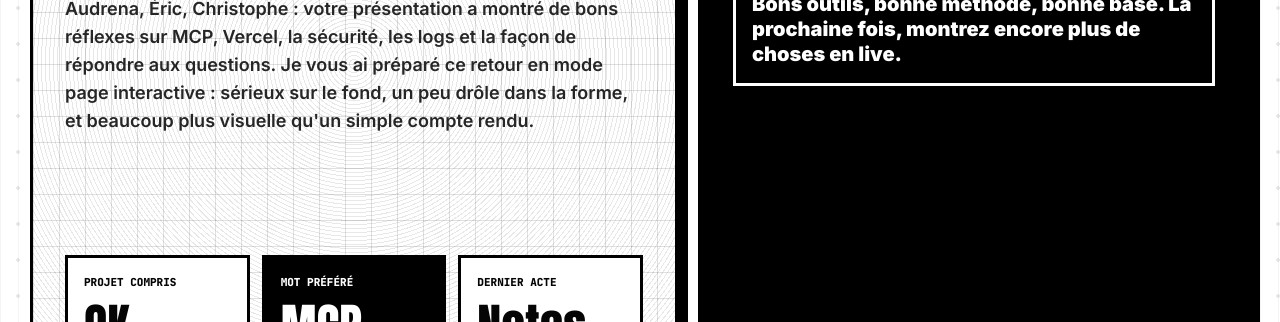
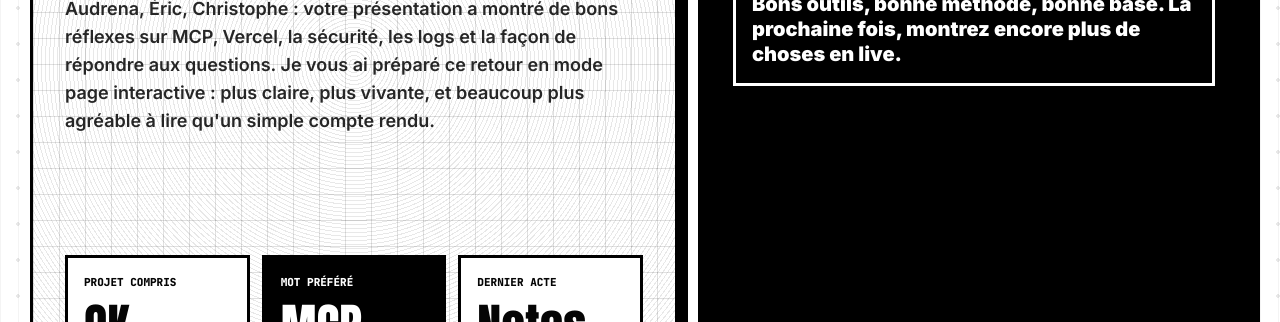
Before and after one commit to baptistefort/albiways-groupe-1, a website: page index.html in a window 1280 px wide. Shown: the part 478-800 px from the top of the page. Drawn offline with Linux system fonts and the light colour scheme.

Commit message:
Refine presentation intro wording

```diff
--- a/index.html
+++ b/index.html
@@ -56,8 +56,8 @@
               <p class="body-copy mt-6 max-w-3xl">
                 Audrena, Éric, Christophe : votre présentation a montré de bons réflexes sur MCP, Vercel,
                 la sécurité, les logs et la façon de répondre aux questions. Je vous ai préparé ce retour
-                en mode page interactive : sérieux sur le fond, un peu drôle dans la forme, et beaucoup
-                plus visuelle qu'un simple compte rendu.
+                en mode page interactive : plus claire, plus vivante, et beaucoup plus agréable
+                à lire qu'un simple compte rendu.
               </p>
             </div>
             <div class="relative z-10 mt-10 grid gap-3 sm:grid-cols-3">
```
